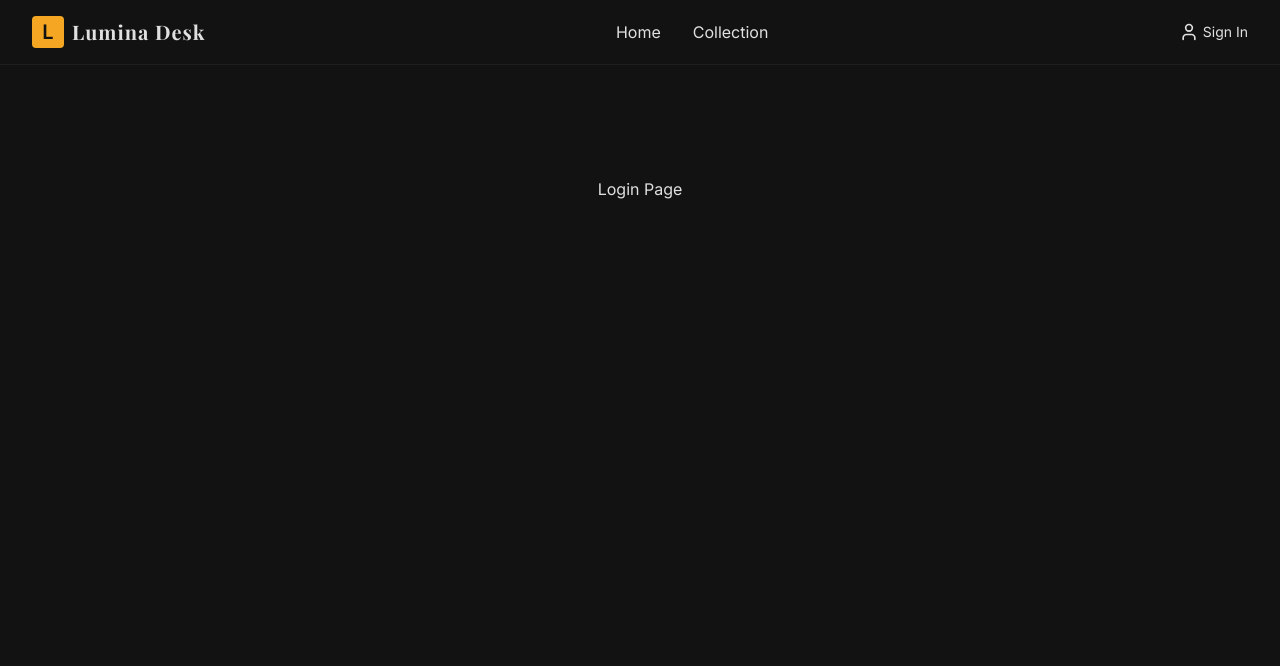
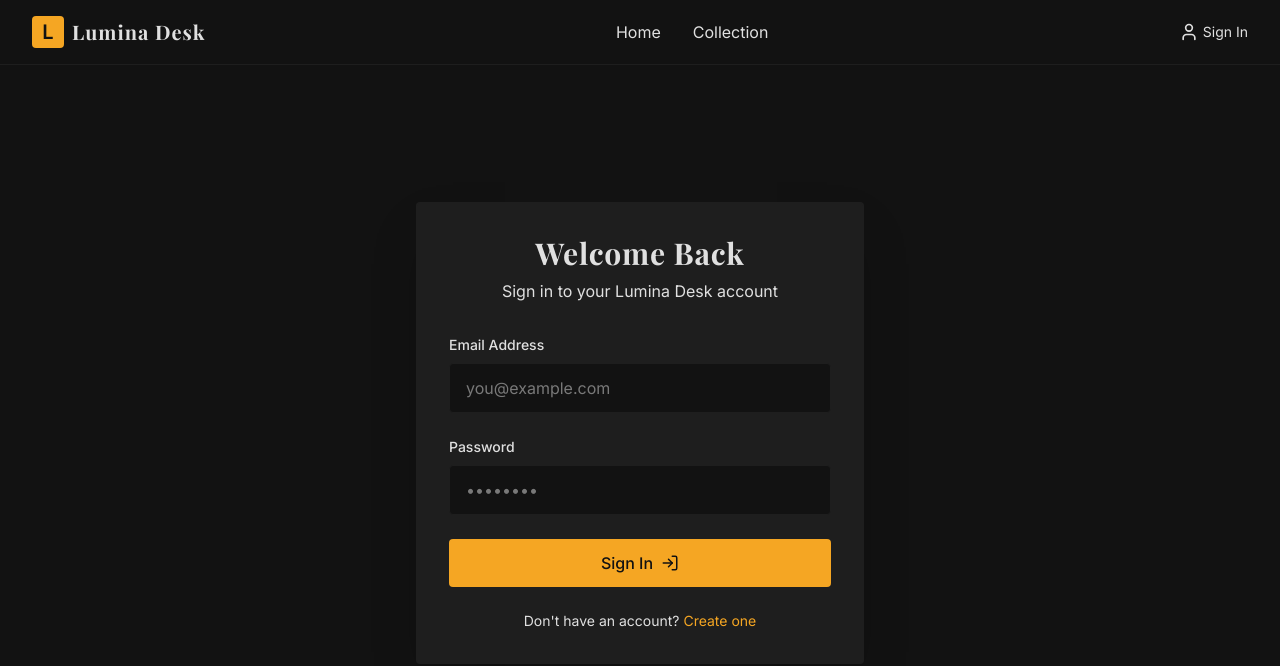
Before and after one commit to sidharth0307/lumina-desk, a React app in the folder frontend/: page /login in a window 1280 px wide. Shown: the top 666 px of the page. Built offline with nearby package versions, Linux system fonts and the light colour scheme; the HTML template or start-up script is replaced by a standard one.

Commit message:
feat: implement login and register authentication pages

```diff
--- a/frontend/src/App.jsx
+++ b/frontend/src/App.jsx
@@ -2,9 +2,10 @@ import { BrowserRouter as Router, Routes, Route } from 'react-router-dom';
 import Navbar from './components/Navbar';
 import Home from './pages/Home';
 import ProductList from './pages/ProductList';
+import Login from './pages/Login';
+import Register from './pages/Register';
 
 // Placeholder Pages (we will build these soon)
-const Login = () => <div className="p-8 text-center mt-20">Login Page</div>;
 const AdminDashboard = () => <div className="p-8 text-center mt-20">Admin Dashboard</div>;
 
 function App() {
@@ -16,6 +17,7 @@ function App() {
           <Route path="/" element={<Home />} />
           <Route path="/products" element={<ProductList />} />
           <Route path="/login" element={<Login />} />
+          <Route path="/register" element={<Register />} />
           <Route path="/admin" element={<AdminDashboard />} />
         </Routes>
       </main>
--- /dev/null
+++ b/frontend/src/pages/Login.jsx
@@ -0,0 +1,91 @@
+import { useState, useContext } from 'react';
+import { useNavigate, Link } from 'react-router-dom';
+import { AuthContext } from '../context/AuthContext';
+import { LogIn } from 'lucide-react';
+
+const Login = () => {
+    const [email, setEmail] = useState('');
+    const [password, setPassword] = useState('');
+    const [error, setError] = useState('');
+    const [isLoading, setIsLoading] = useState(false);
+
+    const { login } = useContext(AuthContext);
+    const navigate = useNavigate();
+
+    const handleSubmit = async (e) => {
+        e.preventDefault();
+        setError('');
+        setIsLoading(true);
+
+        try {
+            const user = await login(email, password);
+            // Redirect based on role
+            if (user.role === 'admin') {
+                navigate('/admin');
+            } else {
+                navigate('/products');
+            }
+        } catch (err) {
+            setError(err.response?.data?.message || 'Failed to login. Please check your credentials.');
+        } finally {
+            setIsLoading(false);
+        }
+    };
+
+    return (
+        <div className="flex items-center justify-center min-h-[calc(100vh-4rem)] px-4">
+            <div className="w-full max-w-md bg-surface p-8 rounded-sm border border-surface/50 shadow-2xl">
+                <div className="text-center mb-8">
+                    <h2 className="text-3xl font-serif font-bold text-textMain">Welcome Back</h2>
+                    <p className="text-textMuted mt-2">Sign in to your Lumina Desk account</p>
+                </div>
+
+                {error && <div className="bg-red-900/50 border border-red-500 text-red-200 p-3 rounded-sm mb-6 text-sm text-center">{error}</div>}
+
+                <form onSubmit={handleSubmit} className="space-y-6">
+                    <div>
+                        <label className="block text-sm font-medium text-textMuted mb-2">Email Address</label>
+                        <input
+                            type="email"
+                            required
+                            value={email}
+                            onChange={(e) => setEmail(e.target.value)}
+                            className="w-full bg-background border border-surface text-textMain rounded-sm px-4 py-3 focus:outline-none focus:border-primary transition-colors"
+                            placeholder="you@example.com"
+                        />
+                    </div>
+
+                    <div>
+                        <label className="block text-sm font-medium text-textMuted mb-2">Password</label>
+                        <input
+                            type="password"
+                            required
+                            value={password}
+                            onChange={(e) => setPassword(e.target.value)}
+                            className="w-full bg-background border border-surface text-textMain rounded-sm px-4 py-3 focus:outline-none focus:border-primary transition-colors"
+                            placeholder="••••••••"
+                        />
+                    </div>
+
+                    <button
+                        type="submit"
+                        disabled={isLoading}
+                        className="w-full bg-primary text-background font-medium py-3 rounded-sm hover:bg-yellow-500 transition-colors flex justify-center items-center gap-2 disabled:opacity-70"
+                    >
+                        {isLoading ? 'Signing In...' : (
+                            <>
+                                Sign In <LogIn size={18} />
+                            </>
+                        )}
+                    </button>
+                </form>
+
+                <p className="mt-6 text-center text-textMuted text-sm">
+                    Don't have an account? <Link to="/register" className="text-primary hover:underline">Create one</Link>
+                </p>
+            </div>
+        </div>
+    );
+};
+
+export default Login;
--- /dev/null
+++ b/frontend/src/pages/Register.jsx
@@ -0,0 +1,101 @@
+import { useState } from 'react';
+import { useNavigate, Link } from 'react-router-dom';
+import api from '../api/axios';
+import { UserPlus } from 'lucide-react';
+
+const Register = () => {
+    const [name, setName] = useState('');
+    const [email, setEmail] = useState('');
+    const [password, setPassword] = useState('');
+    const [error, setError] = useState('');
+    const [isLoading, setIsLoading] = useState(false);
+
+    const navigate = useNavigate();
+
+    const handleSubmit = async (e) => {
+        e.preventDefault();
+        setError('');
+        setIsLoading(true);
+
+        try {
+            // Direct API call to register
+            await api.post('/auth/register', { name, email, password });
+            // On success, send them to login
+            navigate('/login');
+        } catch (err) {
+            setError(err.response?.data?.message || 'Failed to register. Email might already be in use.');
+        } finally {
+            setIsLoading(false);
+        }
+    };
+
+    return (
+        <div className="flex items-center justify-center min-h-[calc(100vh-4rem)] px-4 py-12">
+            <div className="w-full max-w-md bg-surface p-8 rounded-sm border border-surface/50 shadow-2xl">
+                <div className="text-center mb-8">
+                    <h2 className="text-3xl font-serif font-bold text-textMain">Join Lumina Desk</h2>
+                    <p className="text-textMuted mt-2">Create an account to track your orders</p>
+                </div>
+
+                {error && <div className="bg-red-900/50 border border-red-500 text-red-200 p-3 rounded-sm mb-6 text-sm text-center">{error}</div>}
+
+                <form onSubmit={handleSubmit} className="space-y-6">
+                    <div>
+                        <label className="block text-sm font-medium text-textMuted mb-2">Full Name</label>
+                        <input
+                            type="text"
+                            required
+                            value={name}
+                            onChange={(e) => setName(e.target.value)}
+                            className="w-full bg-background border border-surface text-textMain rounded-sm px-4 py-3 focus:outline-none focus:border-primary transition-colors"
+                            placeholder="John Doe"
+                        />
+                    </div>
+
+                    <div>
+                        <label className="block text-sm font-medium text-textMuted mb-2">Email Address</label>
+                        <input
+                            type="email"
+                            required
+                            value={email}
+                            onChange={(e) => setEmail(e.target.value)}
+                            className="w-full bg-background border border-surface text-textMain rounded-sm px-4 py-3 focus:outline-none focus:border-primary transition-colors"
+                            placeholder="you@example.com"
+                        />
+                    </div>
+
+                    <div>
+                        <label className="block text-sm font-medium text-textMuted mb-2">Password</label>
+                        <input
+                            type="password"
+                            required
+                            minLength="6"
+                            value={password}
+                            onChange={(e) => setPassword(e.target.value)}
+                            className="w-full bg-background border border-surface text-textMain rounded-sm px-4 py-3 focus:outline-none focus:border-primary transition-colors"
+                            placeholder="••••••••"
+                        />
+                    </div>
+
+                    <button
+                        type="submit"
+                        disabled={isLoading}
+                        className="w-full bg-primary text-background font-medium py-3 rounded-sm hover:bg-yellow-500 transition-colors flex justify-center items-center gap-2 disabled:opacity-70"
+                    >
+                        {isLoading ? 'Creating Account...' : (
+                            <>
+                                Create Account <UserPlus size={18} />
+                            </>
+                        )}
+                    </button>
+                </form>
+
+                <p className="mt-6 text-center text-textMuted text-sm">
+                    Already have an account? <Link to="/login" className="text-primary hover:underline">Sign in</Link>
+                </p>
+            </div>
+        </div>
+    );
+};
+
+export default Register;
```
